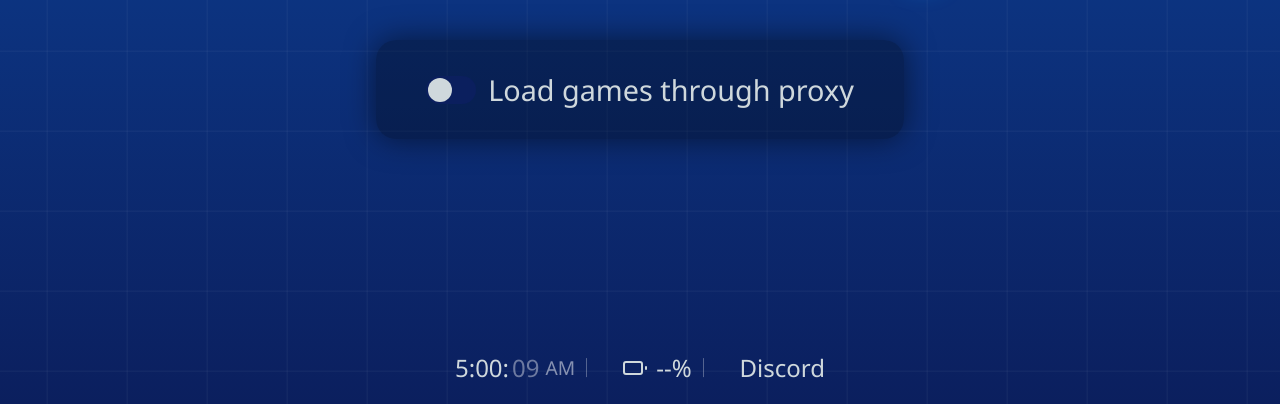
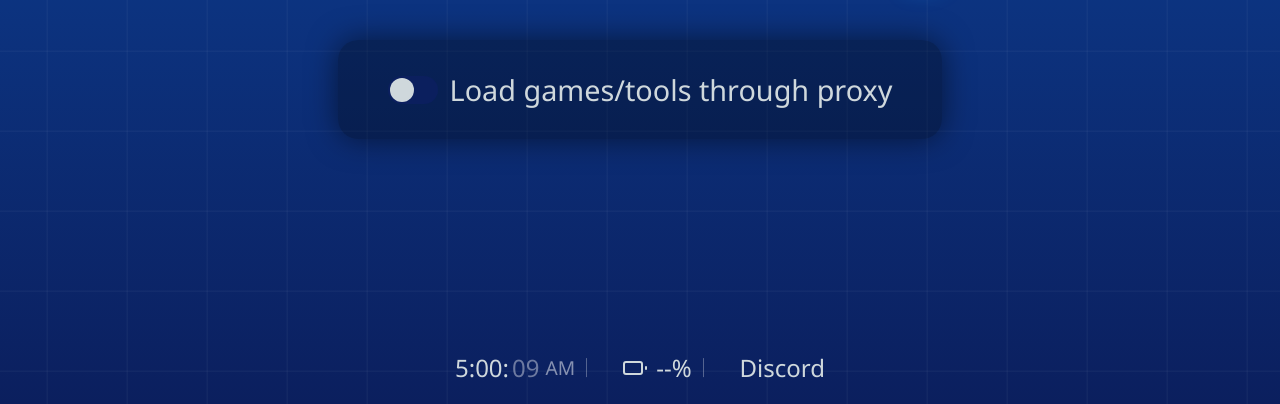
Before and after one commit to 4texas4/zenith, a plain HTML site: page app/settings.html in a window 1280 px wide. Shown: the part 396-800 px from the top of the page. Drawn offline with Linux system fonts and the light colour scheme.

Commit message:
Update checkbox label for proxy settings

```diff
--- a/app/settings.html
+++ b/app/settings.html
@@ -163,7 +163,7 @@
   <div class="settings-container">
     <label>
       <input type="checkbox" id="proxy-toggle">
-      Load games through proxy
+      Load games/tools through proxy
     </label>
   </div>
 
```
